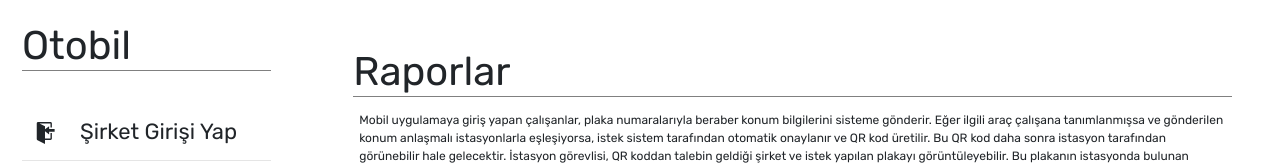
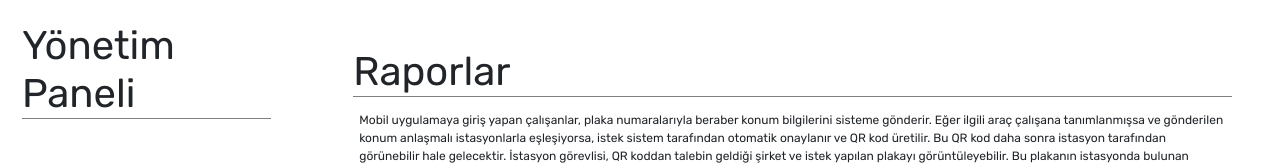
Before and after one commit to furkanaydar/berkay_opet_frontend, a Next.js app: page /reports in a window 1280 px wide. Shown: the top 167 px of the page. Built offline with nearby package versions, Linux system fonts and the light colour scheme; no server answers.

Commit message:
Update sideMenu.js

```diff
--- a/components/sideMenu.js
+++ b/components/sideMenu.js
@@ -26,7 +26,7 @@ class SideMenu extends Component {
         return (
 
             <div style={{ width: '24%', marginRight: 12, padding: 22, }}>
-                <h1 style={{ borderBottom: '1px solid grey' }}>Otobil</h1>
+                <h1 style={{ borderBottom: '1px solid grey' }}>Yönetim Paneli</h1>
                 <div style={{ marginTop: 32, }}>
                     {
                         this.state.isLogged ?
```
